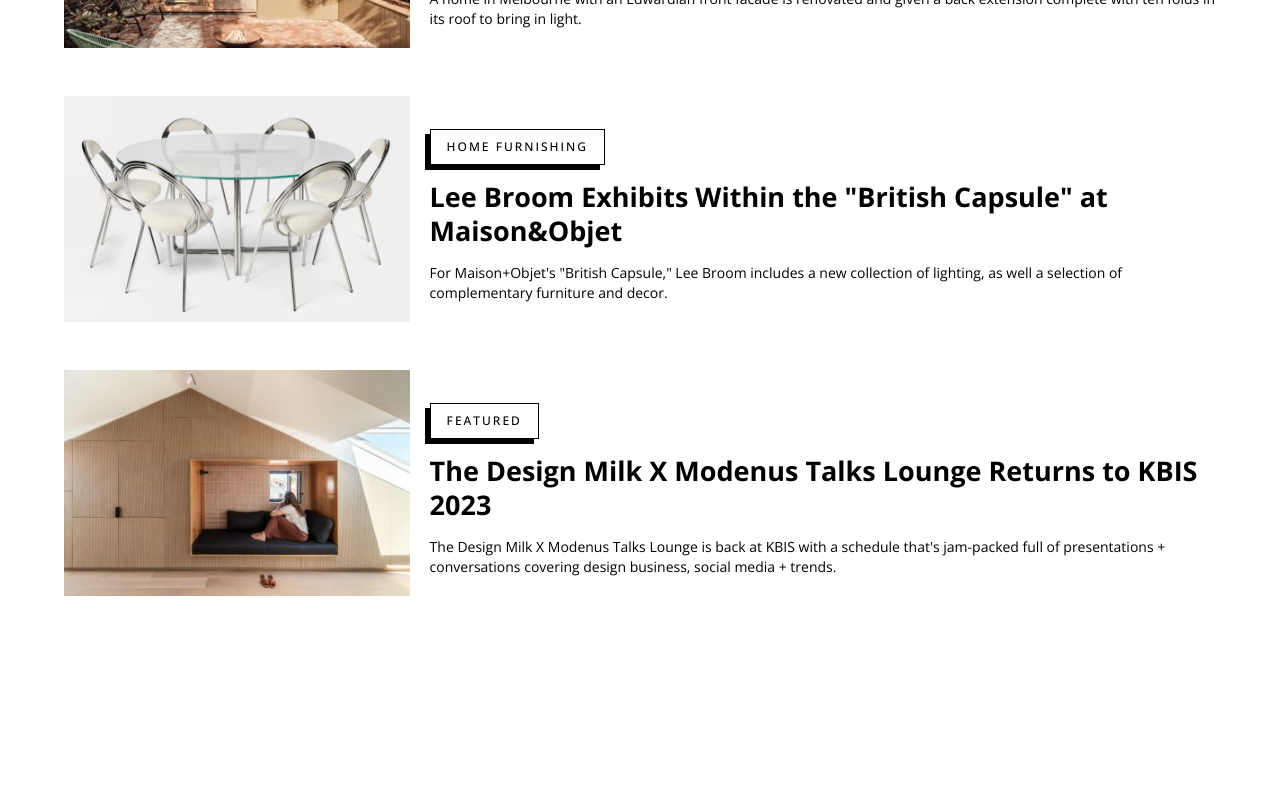
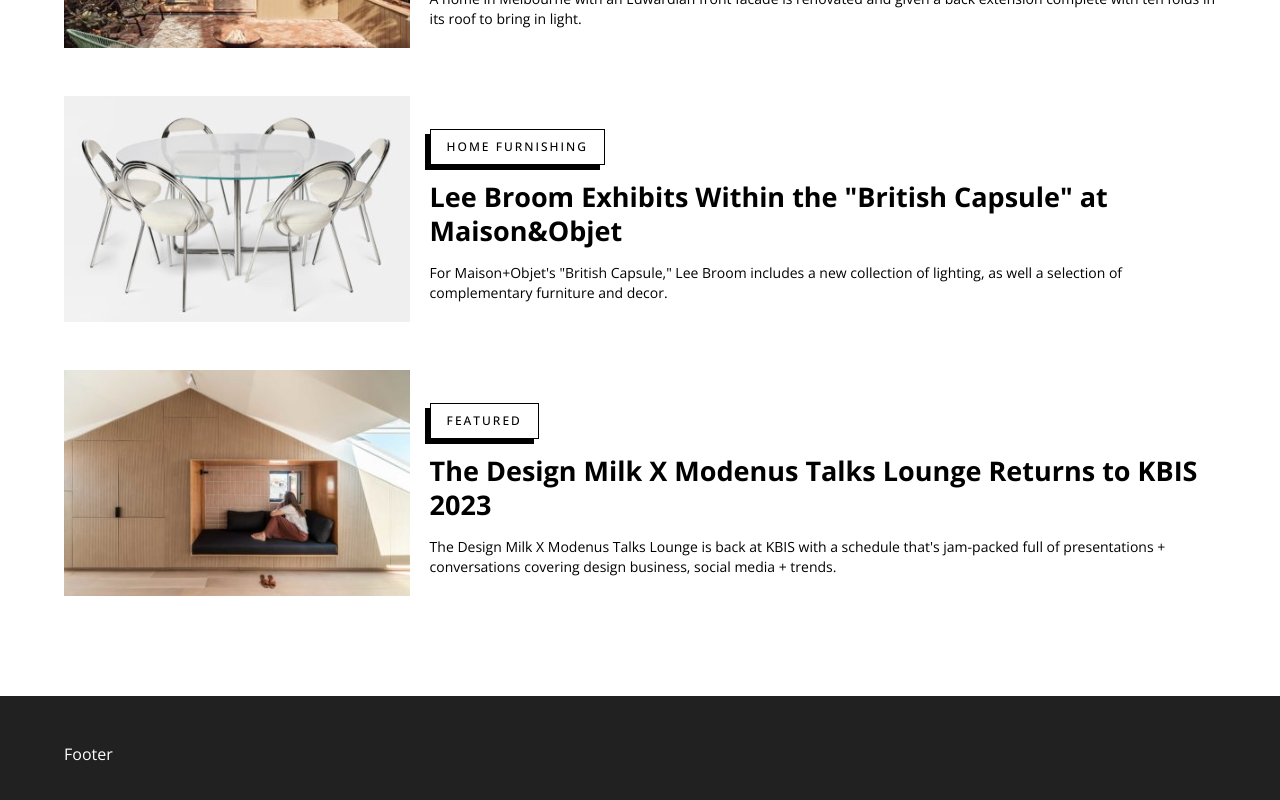
Before and after one commit to tetiana-kozak/design-blog, a React (Create React App) app: page / in a window 1280 px wide. Shown: the part 5535-6335 px from the top of the page. Before the commit the page ends 6131 px from the top, so only its background shows below. Built offline with nearby package versions, Linux system fonts and the light colour scheme.

Commit message:
add: basic footer

```diff
--- a/src/container/App/App.tsx
+++ b/src/container/App/App.tsx
@@ -2,6 +2,7 @@ import Header from '../Header/Header'
 import Main from 'container/Main/Main'
 import CssBaseline from '@mui/material/CssBaseline'
 import { StyledEngineProvider } from '@mui/material/styles'
+import Footer from 'container/Footer/Footer'
 
 type Props = {}
 const App = (props: Props) => {
@@ -9,6 +10,7 @@ const App = (props: Props) => {
     <StyledEngineProvider injectFirst>
       <Header />
       <Main />
+      <Footer />
     </StyledEngineProvider>
   )
 }
--- /dev/null
+++ b/src/container/Footer/Footer.scss
@@ -0,0 +1,6 @@
+.footer {
+  margin-top: 100px;
+  background: #212121;
+  color: #fff;
+  padding: 50px 0;
+}
--- /dev/null
+++ b/src/container/Footer/Footer.tsx
@@ -0,0 +1,12 @@
+import { Container } from '@mui/material'
+import './Footer.scss'
+
+type Props = {}
+const Footer = (props: Props) => {
+  return (
+    <footer className="footer">
+      <Container>Footer</Container>
+    </footer>
+  )
+}
+export default Footer
```
